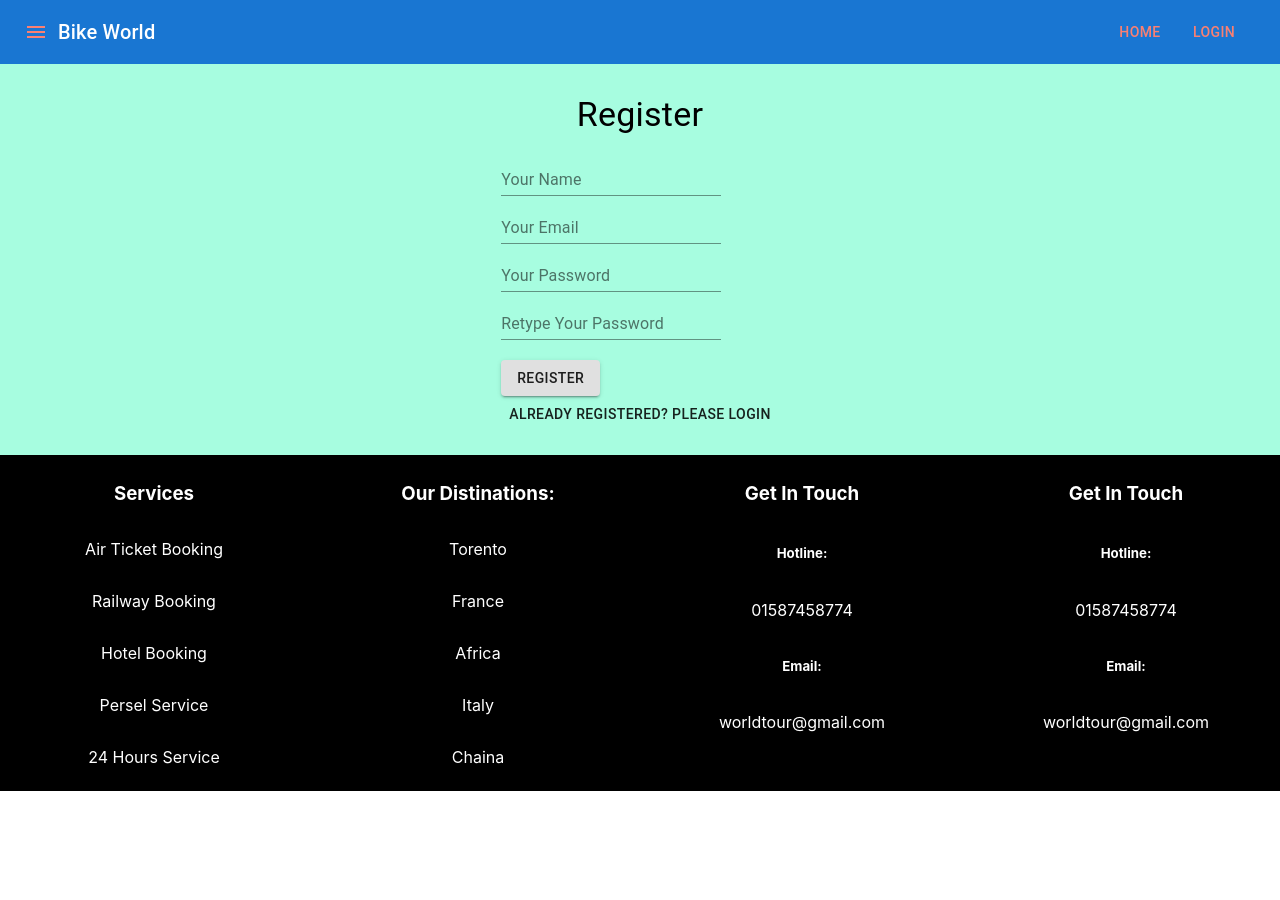
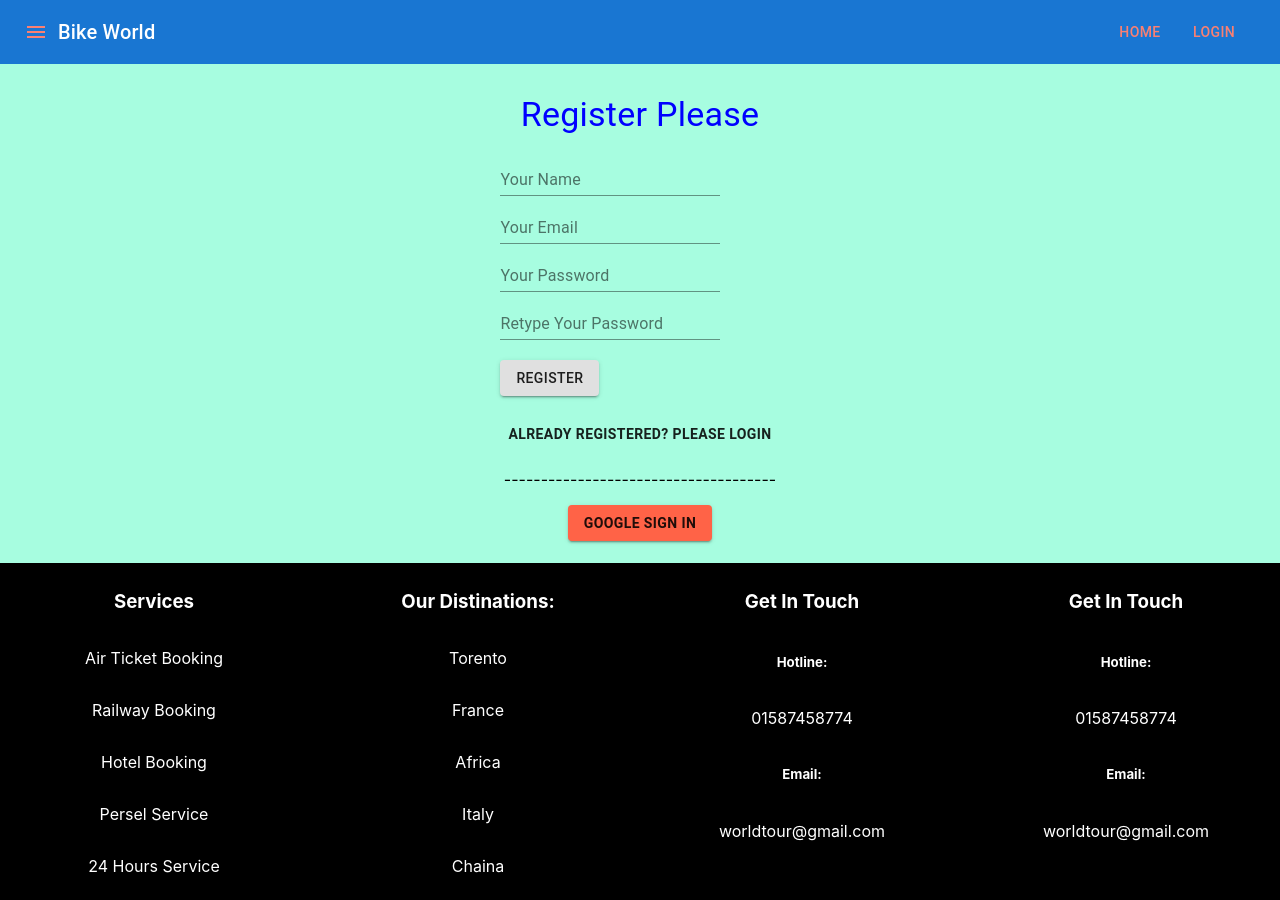
Before and after one commit to developer-Azad/jk-bike-world, a React (Create React App) app: page /register in a window 1280 px wide. Before the commit the page ends 800 px from the top, so only its background shows below. Built offline with nearby package versions, Linux system fonts and the light colour scheme; no server answers.

Commit message:
review edited

```diff
--- /dev/null
+++ b/src/Pages/Home/Review/Review.css
@@ -0,0 +1,11 @@
+.user-name{
+    color: blue;
+}
+.rating{
+margin-top: 15px;
+text-align: center;
+}
+
+.review-card{
+    text-align: center;
+}
--- a/src/Pages/Home/Review/Review.js
+++ b/src/Pages/Home/Review/Review.js
@@ -1,6 +1,7 @@
 import { Card, CardContent, Grid, Typography } from '@material-ui/core';
 import { Rating } from '@mui/material';
 import React from 'react';
+import './Review.css';
 
 const Review = ({UserReview}) => {
   const {rating, review, name} = UserReview;
@@ -8,16 +9,18 @@ const Review = ({UserReview}) => {
     return (
       <Grid item xs={12} sm={6} md={4} lg={4}>
       <Card sx={{ minWidth: 375, border: 0, boxShadow: 0 }}>
-        <CardContent>
-          <Typography variant="h6" sx={{ color: "blue", fontWeight: "600" }} component="div">
+        <CardContent className="review-card">
+          <Typography className="user-name" variant="h6" component="div">
           {name}
           </Typography>
           <Typography variant="body2">
           {review}
           </Typography>
-          <Typography variant="body2">
+
+          <div className="rating">
           <Rating name="read-only" value={ratings} readOnly />
-          </Typography>
+          </div>
+
         </CardContent>
       </Card>
    </Grid>
--- a/src/Pages/Registration/Login/Login.js
+++ b/src/Pages/Registration/Login/Login.js
@@ -44,7 +44,7 @@ const Login = () => {
             justifyContent="center"
             alignItems="center"
             >
-                <Typography variant="h4" gutterBottom>Please Login</Typography>
+                <Typography className="heading" variant="h4" gutterBottom>Please Login</Typography>
              <form onSubmit={handleLogin}>
                 <TextField
                 sx={{width: '75%', m: 1}}
@@ -69,22 +69,25 @@ const Login = () => {
                 <Button sx={{width: '75%', m: 1}} type="submit"
                  variant="contained">Login</Button>
                  <br />
+                 <br />
+                 <NavLink style={{textDecoration: 'none'}} to="/register">
+                     <div  className="text-please">
+                     <Button sx={{color: 'blue'}} variant="text">New User? Please Register
+                 </Button>
+                     </div>
 
-                 <NavLink style={{textDecoration: 'none'}} to="/register">
-                <Button sx={{color: 'blue'}} variant="text">New User? Please Register
-                 </Button>
                 </NavLink>
                 {isLoading && <CircularProgress/>}
              {user?.email && <Alert severity="success">Login successfully</Alert>}
                 {authError && <Alert severity="error">{authError}</Alert>}
              </form>
              <p>-------------------------------------</p>
+             <div className="google-btn">
              <Button onClick={handleGoogleLogin}
                  variant="contained">Google Sign In
-            </Button>
+            </Button></div>
           </Grid>
           </Grid>
-
         </Box>
         <Box>
           <Footer></Footer>
--- a/src/Pages/Registration/Register/Register.css
+++ b/src/Pages/Registration/Register/Register.css
@@ -2,3 +2,14 @@
     background-color: rgb(167, 253, 224);
     padding: 30px;
 }
+.heading{
+    color: blue;
+}
+.text-please Button{
+    font-weight: 600;
+}
+
+.google-btn Button{
+    background-color: tomato;
+    font-weight: 700;
+}
--- a/src/Pages/Registration/Register/Register.js
+++ b/src/Pages/Registration/Register/Register.js
@@ -1,8 +1,8 @@
 import React, { useState } from 'react';
 import useAuth from '../../../hooks/useAuth';
 import { useHistory } from 'react-router';
-import { Button, CircularProgress, Container, Grid, TextField, Typography } from '@material-ui/core';
-import { NavLink } from 'react-router-dom';
+import { Button, CircularProgress, Grid, TextField, Typography } from '@material-ui/core';
+import { NavLink, useLocation } from 'react-router-dom';
 import { Alert } from '@mui/material';
 import './Register.css'
 import { Box } from '@mui/system';
@@ -11,7 +11,8 @@ import Footer from '../../Shared/Footer/Footer';
 const Register = () => {
     const [loginData, setLoginData] = useState({});
     const history = useHistory();
-    const {user, isLoading, registerUser, authError} = useAuth();
+    const location = useLocation();
+    const {user, isLoading, registerUser, authError, signInWithGoogle} = useAuth();
 
     const handleOnBlur = e => {
         const field = e.target.name;
@@ -31,6 +32,10 @@ const Register = () => {
         e.preventDefault();
     }
 
+    const handleGoogleLogin = () => {
+        signInWithGoogle(location, history);
+    }
+
     return (
         <>
         <Box className="mui-form">
@@ -41,7 +46,7 @@ const Register = () => {
         justifyContent="center"
         alignItems="center"
         >
-            <Typography variant="h4" gutterBottom>Register</Typography>
+            <Typography className="heading" variant="h4" gutterBottom>Register Please</Typography>
          {!isLoading &&
              <form onSubmit={handleNewRegister}>
             <TextField
@@ -87,14 +92,24 @@ const Register = () => {
             <Button  sx={{width: '75%'}} type="submit"
              variant="contained">Register</Button>
              <br />
+             <br />
              <NavLink style={{textDecoration: 'none'}} to="/login">
-            <Button
-             variant="text">Already Registered? Please Login</Button>
+            <div className="text-please">
+            <Button variant="text">Already Registered? Please Login</Button>
+            </div>
             </NavLink>
-         </form>}
-         {isLoading && <CircularProgress/>}
+            {isLoading && <CircularProgress/>}
          {user?.email && <Alert severity="success">successfully registered</Alert>}
             {authError && <Alert severity="error">{authError}</Alert>}
+         </form>}
+
+            <p>-------------------------------------</p>
+             <div className="google-btn">
+             <Button onClick={handleGoogleLogin}
+                 variant="contained">Google Sign In
+            </Button>
+             </div>
+
       </Grid>
       </Grid>
     </Box>
```
